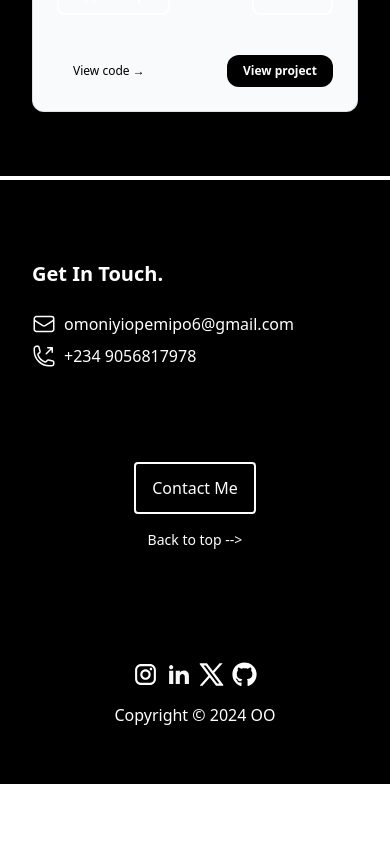
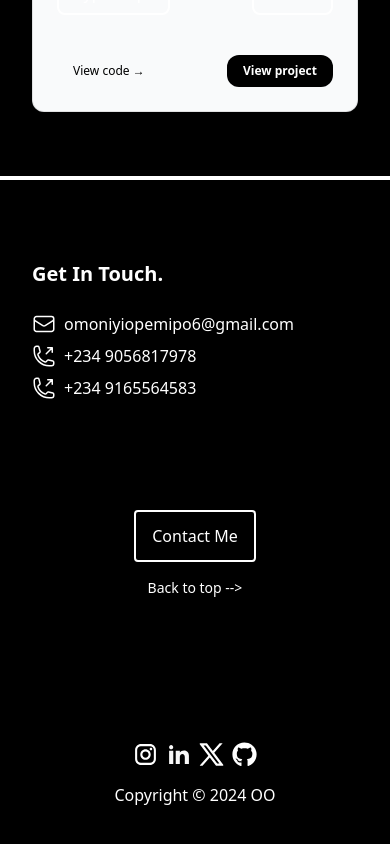
Before and after one commit to ELECTRON11111/my-portfolio, a Next.js app: page / in a window 390 px wide. Shown: the part 6330-7174 px from the top of the page. Before the commit the page ends 7114 px from the top, so only its background shows below. Built offline with nearby package versions, Linux system fonts and the light colour scheme; a web font is replaced by a local one.

Commit message:
feat(contact): added new phone number to the contact section of the page

```diff
--- a/src/components/Contact/Contact.tsx
+++ b/src/components/Contact/Contact.tsx
@@ -26,6 +26,13 @@ export default function Contact () {
                             <path strokeLinecap="round" strokeLinejoin="round" d="M20.25 3.75v4.5m0-4.5h-4.5m4.5 0-6 6m3 12c-8.284 0-15-6.716-15-15V4.5A2.25 2.25 0 0 1 4.5 2.25h1.372c.516 0 .966.351 1.091.852l1.106 4.423c.11.44-.054.902-.417 1.173l-1.293.97a1.062 1.062 0 0 0-.38 1.21 12.035 12.035 0 0 0 7.143 7.143c.441.162.928-.004 1.21-.38l.97-1.293a1.125 1.125 0 0 1 1.173-.417l4.423 1.106c.5.125.852.575.852 1.091V19.5a2.25 2.25 0 0 1-2.25 2.25h-2.25Z" />
                         </svg>
                         <h4>+234 9056817978</h4>
+                    </div>
+
+                    <div className="flex gap-2">
+                        <svg xmlns="http://www.w3.org/2000/svg" fill="none" viewBox="0 0 24 24" strokeWidth={1.5} stroke="currentColor" className="w-6 h-6">
+                            <path strokeLinecap="round" strokeLinejoin="round" d="M20.25 3.75v4.5m0-4.5h-4.5m4.5 0-6 6m3 12c-8.284 0-15-6.716-15-15V4.5A2.25 2.25 0 0 1 4.5 2.25h1.372c.516 0 .966.351 1.091.852l1.106 4.423c.11.44-.054.902-.417 1.173l-1.293.97a1.062 1.062 0 0 0-.38 1.21 12.035 12.035 0 0 0 7.143 7.143c.441.162.928-.004 1.21-.38l.97-1.293a1.125 1.125 0 0 1 1.173-.417l4.423 1.106c.5.125.852.575.852 1.091V19.5a2.25 2.25 0 0 1-2.25 2.25h-2.25Z" />
+                        </svg>
+                        <h4>+234 9165564583</h4>
                     </div>
                 </div>
             </div>
```
